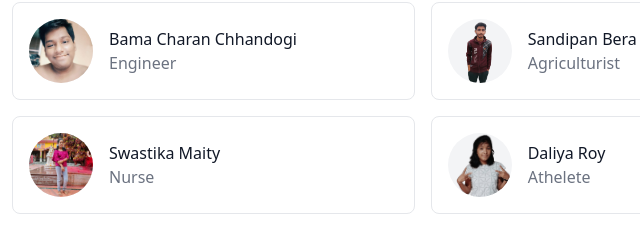
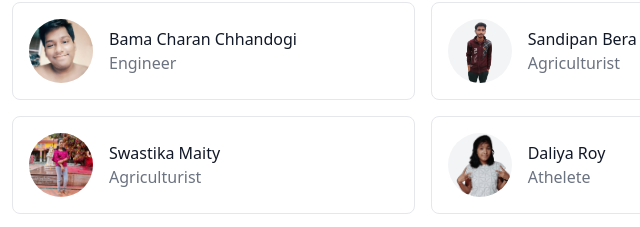
Before and after one commit to subhadipbhowmik/about-me, a plain HTML site: page index.html in a window 1280 px wide. Shown: the part 3524-3751 px from the top of the page, 8-648 px from the left. Drawn offline with nearby package versions, Linux system fonts and the light colour scheme.

Commit message:
Update index.html

```diff
--- a/index.html
+++ b/index.html
@@ -295,7 +295,7 @@
                 <img alt="Swastika" class="w-16 h-16 bg-gray-100 object-cover object-center flex-shrink-0 rounded-full mr-4" src="./images/swastika.jpg">
                 <div class="flex-grow">
                   <h2 class="text-gray-900 title-font font-medium">Swastika Maity</h2>
-                  <p class="text-gray-500">Nurse</p>
+                  <p class="text-gray-500">Agriculturist</p>
                 </div>
               </div>
             </div>
```
